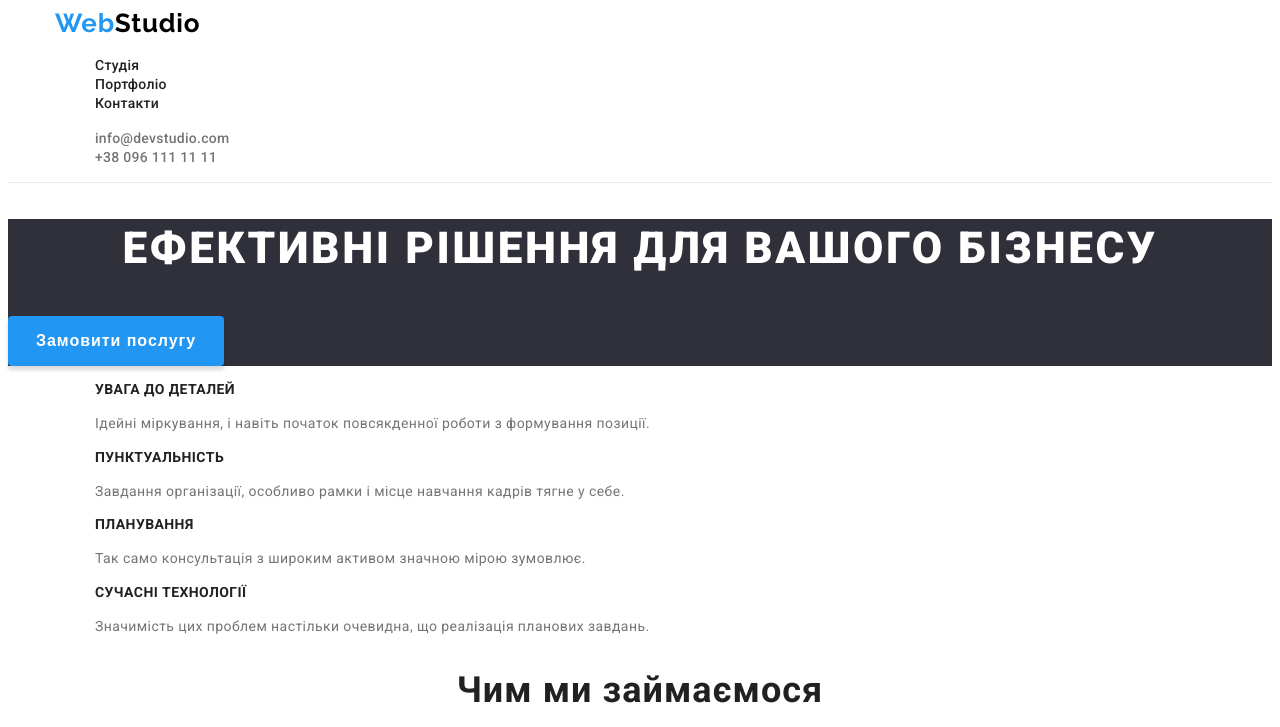
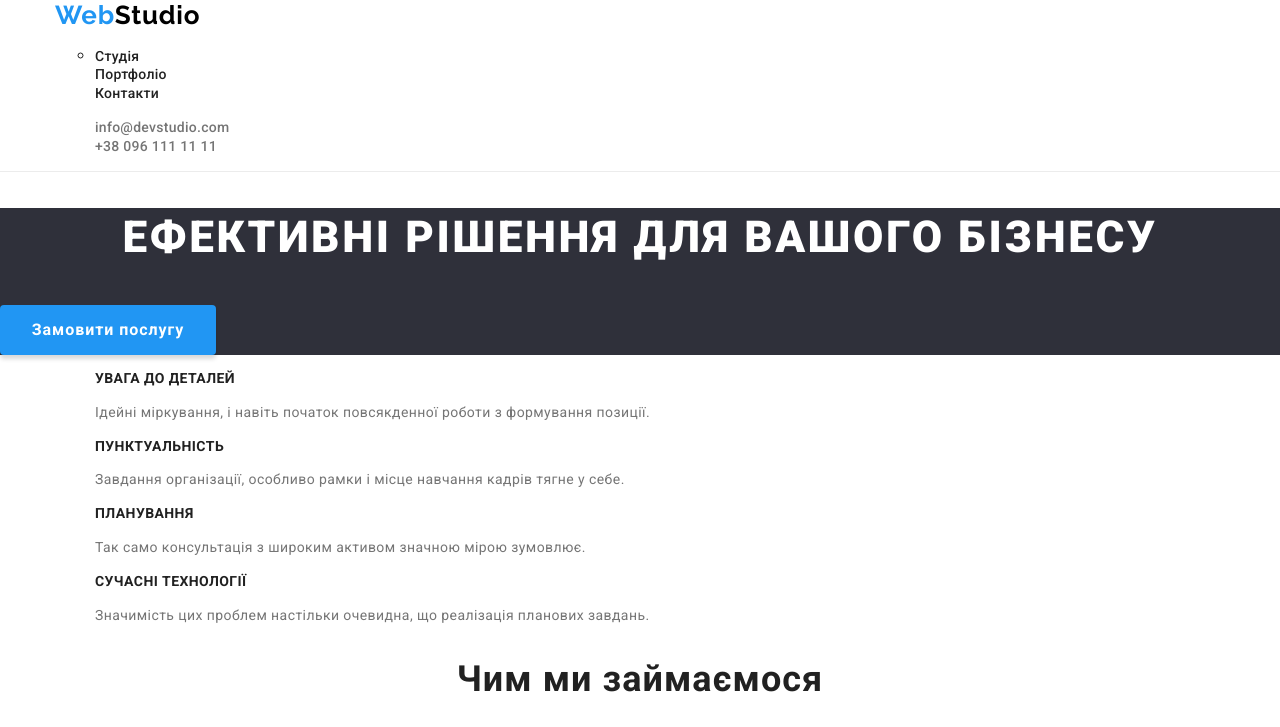
Before and after one commit to ArtemParhom/goit-markup-hw-02, a plain HTML site: page index.html in a window 1280 px wide. Shown: the top 727 px of the page. Drawn offline with nearby package versions, Linux system fonts and the light colour scheme.

Commit message:
add linka

```diff
--- a/css/style.css
+++ b/css/style.css
@@ -43,6 +43,9 @@ body {
     text-decoration: none;
     list-style: none;
     color: var(--brand-color);
+}
+.nav-actual {
+    list-style: circle;
 }
 .nav-contacts {
     font-weight: 500;
--- a/index.html
+++ b/index.html
@@ -5,6 +5,10 @@
     <meta http-equiv="X-UA-Compatible" content="IE=edge" />
     <meta name="viewport" content="width=device-width, initial-scale=1.0" />
     <title>goit-markup-hw-01</title>
+    <link
+      rel="stylesheet"
+      href="https://cdnjs.cloudflare.com/ajax/libs/modern-normalize/1.0.0/modern-normalize.min.css"
+    />
     <link rel="stylesheet" href="./css/style.css" />
     <link rel="preconnect" href="https://fonts.googleapis.com" />
     <link rel="preconnect" href="https://fonts.gstatic.com" crossorigin />
@@ -21,7 +25,7 @@
             >Web<span>Studio</span></a
           >
           <ul class="nav-links">
-            <li>
+            <li class="nav-actual">
               <a class="nav-link" href="./index.html" title="Studio">Студія</a>
             </li>
             <li>
```
Also changed, not shown: portfolio.html (+5 -1 lines).
